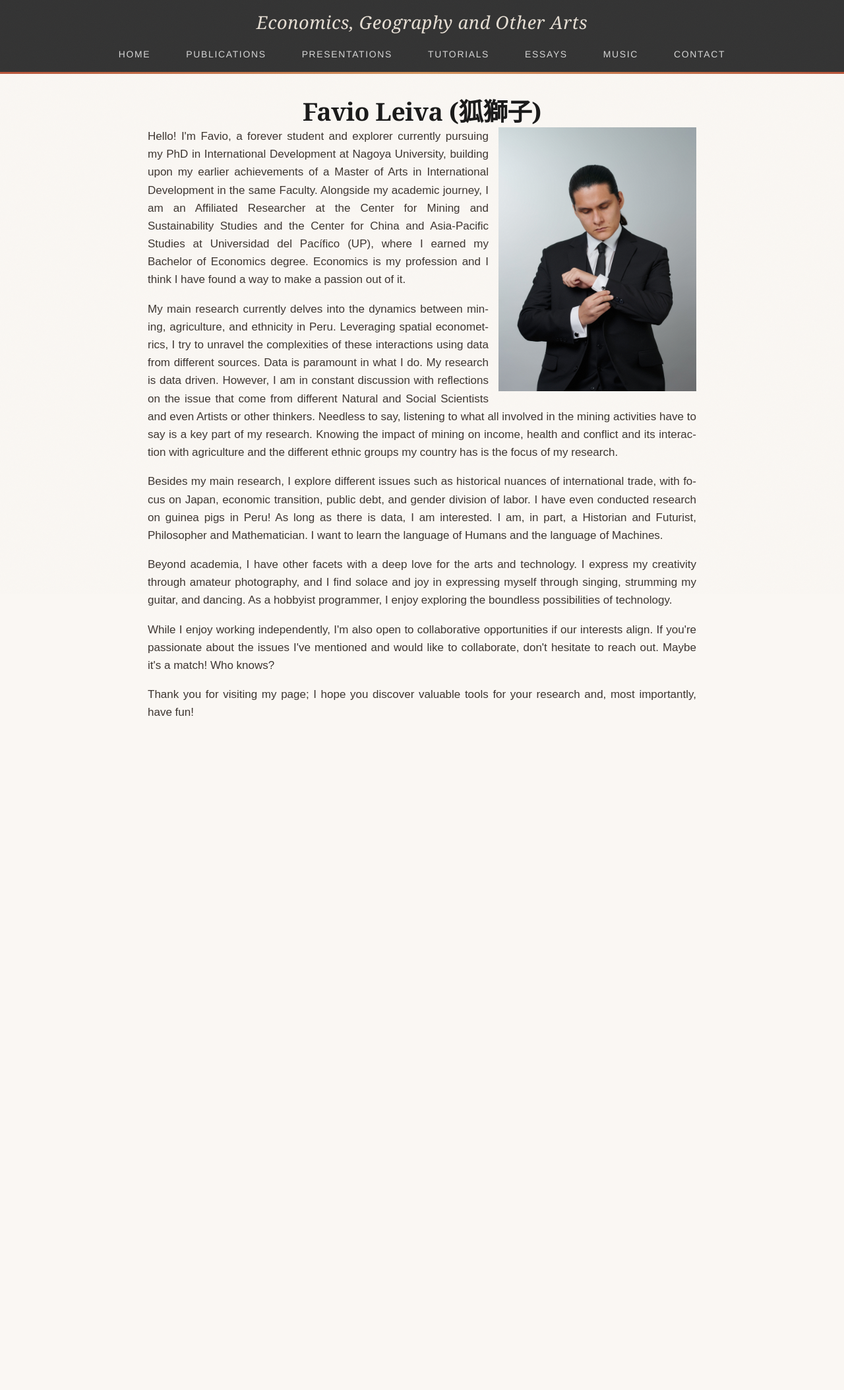
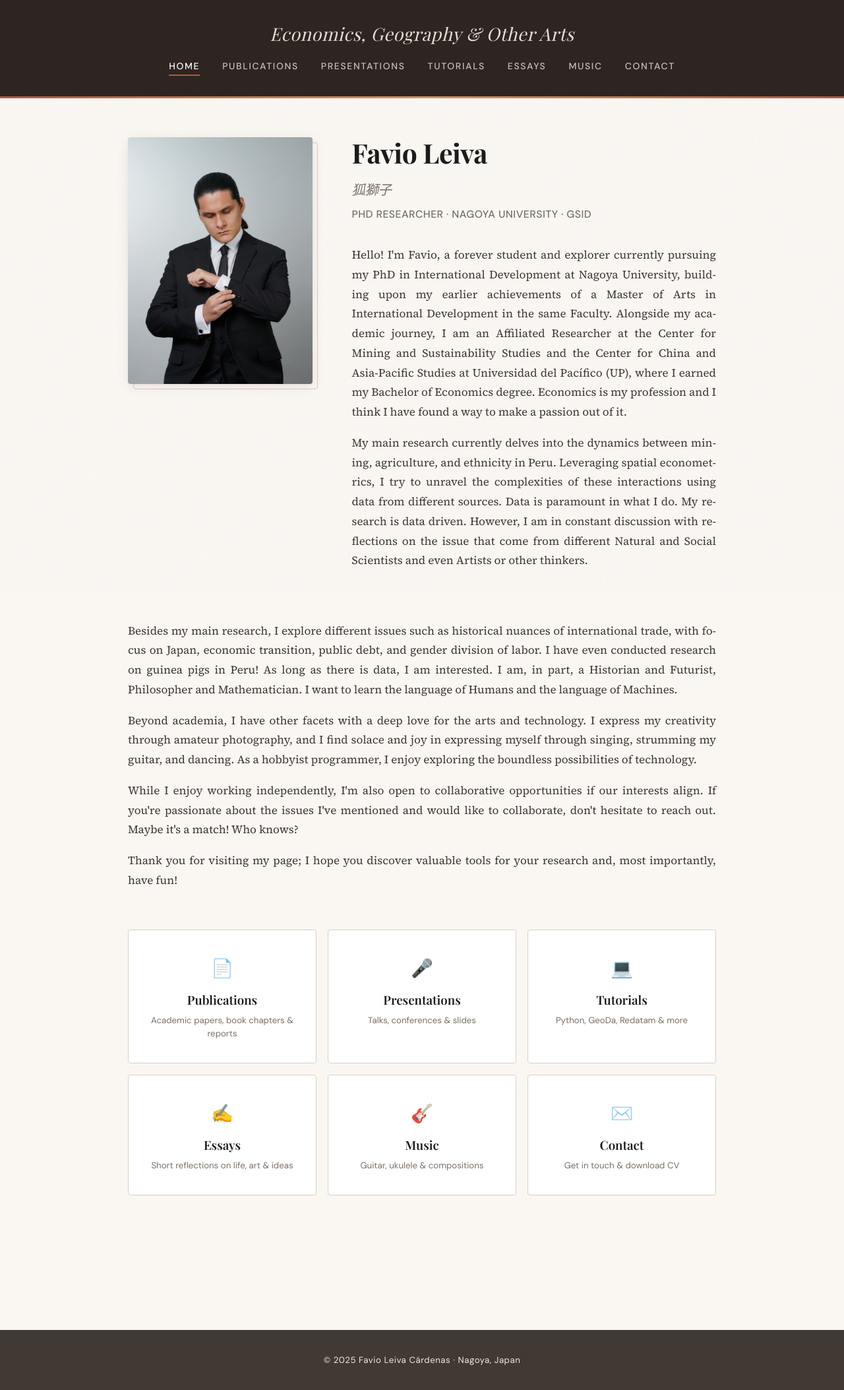
Before and after one commit to Favioleiva/favioleiva.github.io, a Jekyll site: the page index.html, which Jekyll copies as it is, in a window 1280 px wide. Shown: the whole page at 66% size. Built offline with Jekyll 4.4.1, drawn with Linux system fonts in a browser that asks for light colours; some web fonts are replaced; before the commit the page ends 1179 px from its top, so only the background shows below that.

Commit message:
Update index.html

```diff
--- a/index.html
+++ b/index.html
@@ -3,85 +3,37 @@
 <head>
     <meta charset="UTF-8">
     <meta name="viewport" content="width=device-width, initial-scale=1.0">
-    <title>Economics, Geography and Other Arts</title>
+    <title>Favio Leiva — Economics, Geography and Other Arts</title>
+    <meta name="description" content="PhD researcher at Nagoya University exploring mining, agriculture, and regional development in Peru through spatial econometrics and satellite data.">
+    <meta property="og:title" content="Favio Leiva — Economics, Geography and Other Arts">
+    <meta property="og:description" content="PhD researcher at Nagoya University. Mining, spatial econometrics, music, and photography.">
+    <meta property="og:type" content="website">
+    <meta property="og:url" content="https://favioleiva.github.io/">
+
+    <!-- Fonts -->
+    <link rel="preconnect" href="https://fonts.googleapis.com">
+    <link rel="preconnect" href="https://fonts.gstatic.com" crossorigin>
+    <link href="https://fonts.googleapis.com/css2?family=Playfair+Display:ital,wght@0,400;0,600;0,700;1,400&family=Source+Serif+4:ital,wght@0,400;0,600;1,400&family=DM+Sans:wght@400;500;600&family=JetBrains+Mono:wght@400&display=swap" rel="stylesheet">
+
     <link rel="stylesheet" href="styles.css">
     <link rel="icon" href="/images/favicon.png" type="image/png">
     <link rel="shortcut icon" href="/images/favicon.png" type="image/png">
+
     <!-- Google tag (gtag.js) -->
     <script async src="https://www.googletagmanager.com/gtag/js?id=G-HJDXQNTL8V"></script>
     <script>
       window.dataLayer = window.dataLayer || [];
       function gtag(){dataLayer.push(arguments);}
       gtag('js', new Date());
-
       gtag('config', 'G-HJDXQNTL8V');
     </script>
-    <style>
-        body {
-            font-family: Arial, sans-serif;
-            line-height: 1.6;
-            margin: 0;
-            padding: 0;
-        }
-        header {
-            background: #333;
-            color: #fff;
-            padding: 1rem 0;
-            text-align: center;
-        }
-        nav ul {
-            list-style: none;
-            padding: 0;
-        }
-        nav ul li {
-            display: inline;
-            margin: 0 10px;
-        }
-        nav ul li a {
-            color: #fff;
-            text-decoration: none;
-        }
-        main {
-            padding: 2rem;
-            max-width: 900px;
-            margin: auto;
-        }
-        section {
-            margin-bottom: 2rem;
-        }
-        footer {
-            background: #333;
-            color: #fff;
-            text-align: center;
-            padding: 1rem 0;
-            position: fixed;
-            width: 100%;
-            bottom: 0;
-        }
-        img {
-            max-width: 300px; /* Ajustar tamaño de la imagen */
-            height: auto;
-        }
-        div {
-            overflow: hidden;
-            margin-bottom: 20px;
-        }
-        div img {
-            float: right;
-            margin-left: 15px;
-            margin-bottom: 15px;
-        }
-        p {
-            text-align: justify; /* Justificar párrafos */
-        }
-    </style>
 </head>
 <body>
     <header>
-        <h1>Economics, Geography and Other Arts</h1>
+        <h1>Economics, Geography &amp; Other Arts</h1>
         <nav>
             <ul>
-                <li><a href="/">Home</a></li>
+                <li><a href="/" class="active">Home</a></li>
                 <li><a href="publications/">Publications</a></li>
                 <li><a href="presentations/">Presentations</a></li>
                 <li><a href="tutorials/">Tutorials</a></li>
@@ -91,19 +43,66 @@
             </ul>
         </nav>
     </header>
+
     <main>
+        <!-- Hero Section -->
+        <section class="hero">
+            <div class="hero-image">
+                <img src="/images/1.Principal.jpg" alt="Favio Leiva">
+            </div>
+            <div class="hero-text">
+                <h1>Favio Leiva<br><span style="font-size: 0.5em; font-weight: 400; font-style: italic; color: var(--color-muted);">狐獅子</span></h1>
+                <p class="subtitle">PhD Researcher · Nagoya University · GSID</p>
+                <p>Hello! I'm Favio, a forever student and explorer currently pursuing my PhD in International Development at Nagoya University, building upon my earlier achievements of a Master of Arts in International Development in the same Faculty. Alongside my academic journey, I am an Affiliated Researcher at the Center for Mining and Sustainability Studies and the Center for China and Asia-Pacific Studies at Universidad del Pacífico (UP), where I earned my Bachelor of Economics degree. Economics is my profession and I think I have found a way to make a passion out of it.</p>
+                <p>My main research currently delves into the dynamics between mining, agriculture, and ethnicity in Peru. Leveraging spatial econometrics, I try to unravel the complexities of these interactions using data from different sources. Data is paramount in what I do. My research is data driven. However, I am in constant discussion with reflections on the issue that come from different Natural and Social Scientists and even Artists or other thinkers.</p>
+            </div>
+        </section>
+
+        <!-- More About -->
         <section>
-    <center> <h1>Favio Leiva (狐獅子)</h1> </center>
-    <div>
-        <img src="/images/1.Principal.jpg" alt="Imagen Principal">
-        <p>Hello! I'm Favio, a forever student and explorer currently pursuing my PhD in International Development at Nagoya University, building upon my earlier achievements of a Master of Arts in International Development in the same Faculty. Alongside my academic journey, I am an Affiliated Researcher at the Center for Mining and Sustainability Studies and the Center for China and Asia-Pacific Studies at Universidad del Pacífico (UP), where I earned my Bachelor of Economics degree. Economics is my profession and I think I have found a way to make a passion out of it.</p>
-        <p>My main research currently delves into the dynamics between mining, agriculture, and ethnicity in Peru. Leveraging spatial econometrics, I try to unravel the complexities of these interactions using data from different sources. Data is paramount in what I do. My research is data driven. However, I am in constant discussion with reflections on the issue that come from different Natural and Social Scientists and even Artists or other thinkers. Needless to say, listening to what all involved in the mining activities have to say is a key part of my research. Knowing the impact of mining on income, health and conflict and its interaction with agriculture and the different ethnic groups my country has is the focus of my research.</p>
             <p>Besides my main research, I explore different issues such as historical nuances of international trade, with focus on Japan, economic transition, public debt, and gender division of labor. I have even conducted research on guinea pigs in Peru! As long as there is data, I am interested. I am, in part, a Historian and Futurist, Philosopher and Mathematician. I want to learn the language of Humans and the language of Machines.</p>
             <p>Beyond academia, I have other facets with a deep love for the arts and technology. I express my creativity through amateur photography, and I find solace and joy in expressing myself through singing, strumming my guitar, and dancing. As a hobbyist programmer, I enjoy exploring the boundless possibilities of technology.</p>
             <p>While I enjoy working independently, I'm also open to collaborative opportunities if our interests align. If you're passionate about the issues I've mentioned and would like to collaborate, don't hesitate to reach out. Maybe it's a match! Who knows?</p>
             <p>Thank you for visiting my page; I hope you discover valuable tools for your research and, most importantly, have fun!</p>
+        </section>
+
+        <!-- Navigation Cards -->
+        <div class="section-cards">
+            <a href="publications/" class="section-card">
+                <span class="card-icon">📄</span>
+                <div class="card-title">Publications</div>
+                <div class="card-desc">Academic papers, book chapters &amp; reports</div>
+            </a>
+            <a href="presentations/" class="section-card">
+                <span class="card-icon">🎤</span>
+                <div class="card-title">Presentations</div>
+                <div class="card-desc">Talks, conferences &amp; slides</div>
+            </a>
+            <a href="tutorials/" class="section-card">
+                <span class="card-icon">💻</span>
+                <div class="card-title">Tutorials</div>
+                <div class="card-desc">Python, GeoDa, Redatam &amp; more</div>
+            </a>
+            <a href="essays/" class="section-card">
+                <span class="card-icon">✍️</span>
+                <div class="card-title">Essays</div>
+                <div class="card-desc">Short reflections on life, art &amp; ideas</div>
+            </a>
+            <a href="music/" class="section-card">
+                <span class="card-icon">🎸</span>
+                <div class="card-title">Music</div>
+                <div class="card-desc">Guitar, ukulele &amp; compositions</div>
+            </a>
+            <a href="contact/" class="section-card">
+                <span class="card-icon">✉️</span>
+                <div class="card-title">Contact</div>
+                <div class="card-desc">Get in touch &amp; download CV</div>
+            </a>
         </div>
-    </section>
     </main>
+
+    <footer>
+        &copy; 2025 Favio Leiva Cárdenas · Nagoya, Japan
+    </footer>
 </body>
 </html>
```
Lines whose indentation alone changed are shown as unchanged.
